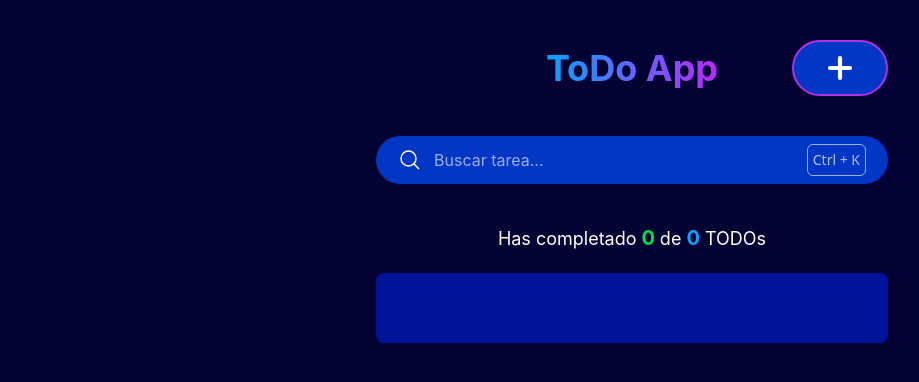
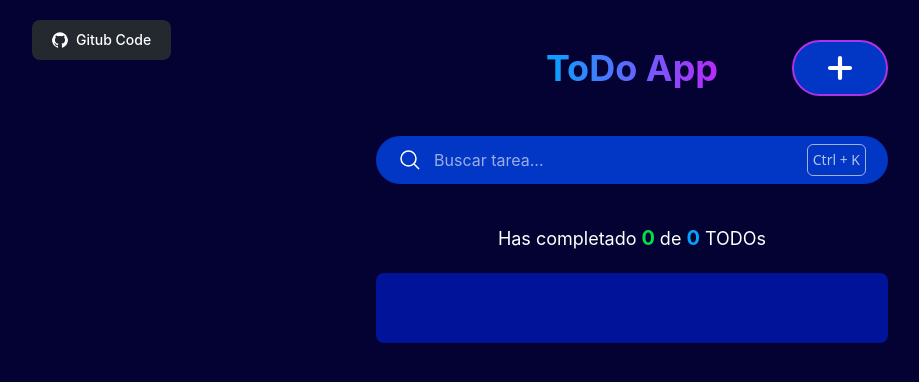
Before and after one commit to josttme/to-do-app, a React (Vite) app: page / in a window 1280 px wide. Shown: the top 382 px of the page, without its empty margins (8-927 px from the left). Built offline with nearby package versions, Linux system fonts and the light colour scheme.

Commit message:
:sparkles: [ADD] github code button

```diff
--- a/src/pages/App.jsx
+++ b/src/pages/App.jsx
@@ -45,7 +45,31 @@
 		setTextTodo
 	} = useContext(TodoContext)
 	return (
-		<section className="text-center text-white">
+		<>
+			<div className="absolute right-0 top-2 z-10 lg:left-10 lg:top-5">
+				<a
+					href="https://github.com/josttme/to-do-app"
+					target="_blank"
+					className="mb-2 me-2 inline-flex items-center rounded-lg bg-[#24292F] px-5 py-2.5 text-center text-sm font-medium text-white hover:bg-[#24292F]/50"
+					rel="noreferrer"
+				>
+					<svg
+						className="me-2 h-4 w-4"
+						aria-hidden="true"
+						xmlns="http://www.w3.org/2000/svg"
+						fill="currentColor"
+						viewBox="0 0 20 20"
+					>
+						<path
+							fillRule="evenodd"
+							d="M10 .333A9.911 9.911 0 0 0 6.866 19.65c.5.092.678-.215.678-.477 0-.237-.01-1.017-.014-1.845-2.757.6-3.338-1.169-3.338-1.169a2.627 2.627 0 0 0-1.1-1.451c-.9-.615.07-.6.07-.6a2.084 2.084 0 0 1 1.518 1.021 2.11 2.11 0 0 0 2.884.823c.044-.503.268-.973.63-1.325-2.2-.25-4.516-1.1-4.516-4.9A3.832 3.832 0 0 1 4.7 7.068a3.56 3.56 0 0 1 .095-2.623s.832-.266 2.726 1.016a9.409 9.409 0 0 1 4.962 0c1.89-1.282 2.717-1.016 2.717-1.016.366.83.402 1.768.1 2.623a3.827 3.827 0 0 1 1.02 2.659c0 3.807-2.319 4.644-4.525 4.889a2.366 2.366 0 0 1 .673 1.834c0 1.326-.012 2.394-.012 2.72 0 .263.18.572.681.475A9.911 9.911 0 0 0 10 .333Z"
+							clipRule="evenodd"
+						/>
+					</svg>
+					Gitub Code
+				</a>
+			</div>
+			<section className=" relative text-center text-white">
 				<div className=" mx-auto mb-10 grid h-14  w-11/12 max-w-lg place-items-center lg:relative">
 					<TodoTitle />
 					<TodoButtonCreate />
@@ -76,5 +100,6 @@
 					<TodoForm />
 				</Modal>
 			</section>
+		</>
 	)
 }
```
Lines whose indentation alone changed are shown as unchanged.
